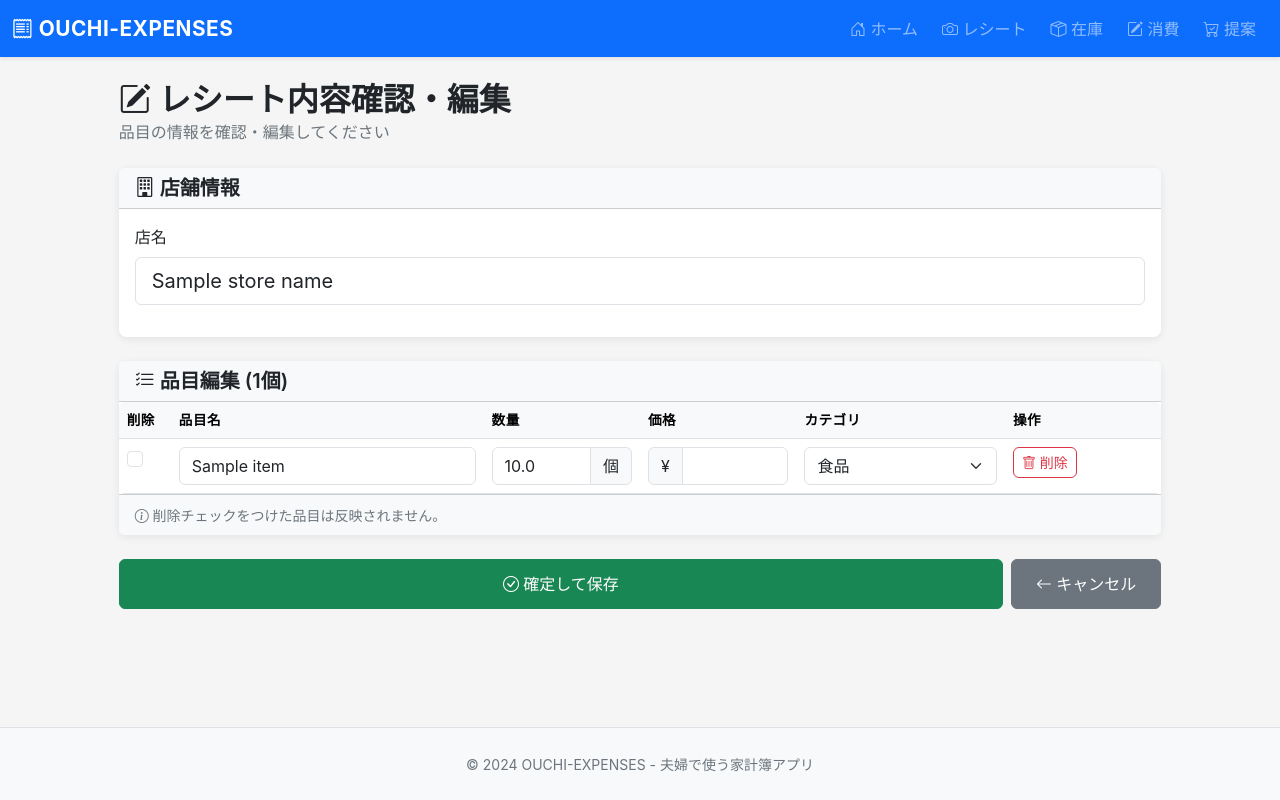
After one commit to n-wago/Ouchi-Expenses, a Flask app: template templates/receipt_confirm.html in a window 1280 px wide. The commit adds this page. Run offline with Flask 3, Linux system fonts and the light colour scheme; the template is opened without the code that fills it: most values are stand-ins (such as "Sample title", 1, 10 or a date in 2020).

Commit message:
レシート読み込み後の編集機能追加

```diff
--- /dev/null
+++ b/templates/receipt_confirm.html
@@ -0,0 +1,225 @@
+{% extends "base.html" %}
+
+{% block title %}レシート確認・編集 - OUCHI-EXPENSES{% endblock %}
+
+{% block content %}
+<div class="row">
+    <div class="col-md-10 mx-auto">
+        <div class="mb-4">
+            <h2 class="mb-0">
+                <i class="bi bi-pencil-square"></i> レシート内容確認・編集
+            </h2>
+            <p class="text-muted">品目の情報を確認・編集してください</p>
+        </div>
+
+        <form id="confirmForm" method="POST">
+            <!-- 店名セクション -->
+            <div class="card mb-4">
+                <div class="card-header bg-light">
+                    <h5 class="mb-0">
+                        <i class="bi bi-building"></i> 店舗情報
+                    </h5>
+                </div>
+                <div class="card-body">
+                    <div class="mb-3">
+                        <label for="storeName" class="form-label">店名</label>
+                        <input type="text" class="form-control form-control-lg" id="storeName"
+                               name="store_name" value="{{ store_name }}" placeholder="例: セーフウェイ">
+                    </div>
+                </div>
+            </div>
+
+            <!-- 品目編集セクション -->
+            <div class="card">
+                <div class="card-header bg-light">
+                    <h5 class="mb-0">
+                        <i class="bi bi-list-check"></i> 品目編集 ({{ items|length }}個)
+                    </h5>
+                </div>
+                <div class="card-body p-0">
+                    <div class="table-responsive">
+                        <table class="table table-hover mb-0" id="itemsTable">
+                            <thead class="table-light">
+                                <tr>
+                                    <th style="width: 5%">削除</th>
+                                    <th style="width: 30%">品目名</th>
+                                    <th style="width: 15%">数量</th>
+                                    <th style="width: 15%">価格</th>
+                                    <th style="width: 20%">カテゴリ</th>
+                                    <th style="width: 15%">操作</th>
+                                </tr>
+                            </thead>
+                            <tbody id="itemsBody">
+                                {% for item in items %}
+                                <tr class="item-row" data-item-index="{{ loop.index0 }}">
+                                    <td>
+                                        <input type="checkbox" class="form-check-input skip-checkbox"
+                                               name="skip_{{ loop.index0 }}" value="1">
+                                    </td>
+                                    <td>
+                                        <input type="text" class="form-control item-name"
+                                               name="item_name_{{ loop.index0 }}"
+                                               value="{{ item.item_name }}" required>
+                                    </td>
+                                    <td>
+                                        <div class="input-group">
+                                            <input type="number" class="form-control item-quantity"
+                                                   name="quantity_{{ loop.index0 }}"
+                                                   value="{{ "%.1f"|format(item.quantity) }}"
+                                                   min="0.1" step="0.1" required>
+                                            <span class="input-group-text">個</span>
+                                        </div>
+                                    </td>
+                                    <td>
+                                        <div class="input-group">
+                                            <span class="input-group-text">¥</span>
+                                            <input type="number" class="form-control item-price"
+                                                   name="price_{{ loop.index0 }}"
+                                                   value="{{ int(item.price) if item.price else '' }}"
+                                                   min="0" step="1">
+                                        </div>
+                                    </td>
+                                    <td>
+                                        <select class="form-select item-category"
+                                                name="category_{{ loop.index0 }}">
+                                            <option value="食品" {% if item.category == '食品' %}selected{% endif %}>食品</option>
+                                            <option value="日用雑貨" {% if item.category == '日用雑貨' %}selected{% endif %}>日用雑貨</option>
+                                            <option value="医薬品" {% if item.category == '医薬品' %}selected{% endif %}>医薬品</option>
+                                            <option value="洗剤" {% if item.category == '洗剤' %}selected{% endif %}>洗剤</option>
+                                            <option value="衛生用品" {% if item.category == '衛生用品' %}selected{% endif %}>衛生用品</option>
+                                            <option value="その他" {% if item.category == 'その他' %}selected{% endif %}>その他</option>
+                                        </select>
+                                    </td>
+                                    <td>
+                                        <button type="button" class="btn btn-sm btn-outline-danger delete-row-btn">
+                                            <i class="bi bi-trash"></i> 削除
+                                        </button>
+                                    </td>
+                                </tr>
+                                {% endfor %}
+                            </tbody>
+                        </table>
+                    </div>
+
+                    <!-- アイテムカウントを隠す -->
+                    <input type="hidden" name="item_count" id="itemCount" value="{{ items|length }}">
+                </div>
+
+                <div class="card-footer bg-light">
+                    <small class="text-muted">
+                        <i class="bi bi-info-circle"></i>
+                        削除チェックをつけた品目は反映されません。
+                    </small>
+                </div>
+            </div>
+
+            <!-- ボタングループ -->
+            <div class="mt-4 d-flex gap-2">
+                <button type="submit" class="btn btn-success btn-lg flex-grow-1">
+                    <i class="bi bi-check-circle"></i> 確定して保存
+                </button>
+                <a href="{{ url_for('receipt') }}" class="btn btn-secondary btn-lg">
+                    <i class="bi bi-arrow-left"></i> キャンセル
+                </a>
+            </div>
+        </form>
+
+        <!-- ローディング -->
+        <div id="loadingSpinner" class="text-center mt-5" style="display:none;">
+            <div class="spinner-border text-primary" role="status">
+                <span class="visually-hidden">処理中...</span>
+            </div>
+            <p class="mt-2">保存中...</p>
+        </div>
+    </div>
+</div>
+{% endblock %}
+
+{% block extra_js %}
+<script>
+// 削除行ボタン
+document.querySelectorAll('.delete-row-btn').forEach(btn => {
+    btn.addEventListener('click', function(e) {
+        e.preventDefault();
+        const row = this.closest('.item-row');
+        row.style.opacity = '0.5';
+        row.querySelector('.skip-checkbox').checked = true;
+        this.disabled = true;
+        this.textContent = '削除予定';
+        this.classList.remove('btn-outline-danger');
+        this.classList.add('btn-danger');
+    });
+});
+
+// スキップチェックボックス
+document.querySelectorAll('.skip-checkbox').forEach(checkbox => {
+    checkbox.addEventListener('change', function() {
+        const row = this.closest('.item-row');
+        if (this.checked) {
+            row.style.opacity = '0.5';
+        } else {
+            row.style.opacity = '1';
+        }
+    });
+});
+
+// フォーム送信
+document.getElementById('confirmForm').addEventListener('submit', async function(e) {
+    e.preventDefault();
+
+    // 実際のアイテム数を計算
+    const itemCount = document.querySelectorAll('.item-row').length;
+    document.getElementById('itemCount').value = itemCount;
+
+    const formData = new FormData(this);
+
+    document.getElementById('loadingSpinner').style.display = 'block';
+    const submitBtn = this.querySelector('button[type="submit"]');
+    submitBtn.disabled = true;
+
+    try {
+        const response = await fetch('{{ url_for("receipt_confirm") }}', {
+            method: 'POST',
+            body: formData
+        });
+
+        const data = await response.json();
+
+        if (data.success) {
+            // 成功メッセージ表示
+            const alert = document.createElement('div');
+            alert.className = 'alert alert-success alert-dismissible fade show';
+            alert.innerHTML = `
+                <i class="bi bi-check-circle"></i> ${data.message}
+                <button type="button" class="btn-close" data-bs-dismiss="alert"></button>
+            `;
+            document.querySelector('main').insertBefore(alert, document.querySelector('main').firstChild);
+
+            // 2秒後にホームにリダイレクト
+            setTimeout(() => {
+                window.location.href = '{{ url_for("index") }}';
+            }, 2000);
+        } else {
+            const alert = document.createElement('div');
+            alert.className = 'alert alert-danger alert-dismissible fade show';
+            alert.innerHTML = `
+                <i class="bi bi-exclamation-circle"></i> エラー: ${data.error}
+                <button type="button" class="btn-close" data-bs-dismiss="alert"></button>
+            `;
+            document.querySelector('main').insertBefore(alert, document.querySelector('main').firstChild);
+        }
+    } catch (error) {
+        const alert = document.createElement('div');
+        alert.className = 'alert alert-danger alert-dismissible fade show';
+        alert.innerHTML = `
+            <i class="bi bi-exclamation-circle"></i> 処理エラー: ${error.message}
+            <button type="button" class="btn-close" data-bs-dismiss="alert"></button>
+        `;
+        document.querySelector('main').insertBefore(alert, document.querySelector('main').firstChild);
+    } finally {
+        document.getElementById('loadingSpinner').style.display = 'none';
+        submitBtn.disabled = false;
+    }
+});
+</script>
+{% endblock %}
```
Also changed, not shown: templates/receipt.html (+18 -0 lines), web_app.py (+129 -10 lines), uploads/20260430_005925_receipt.jpg (added).
